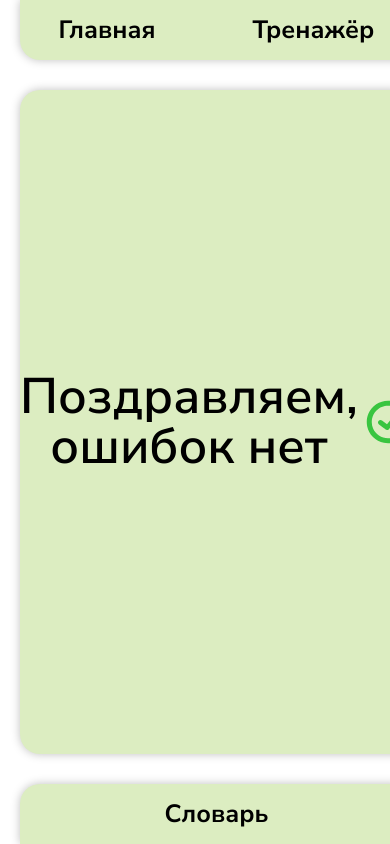
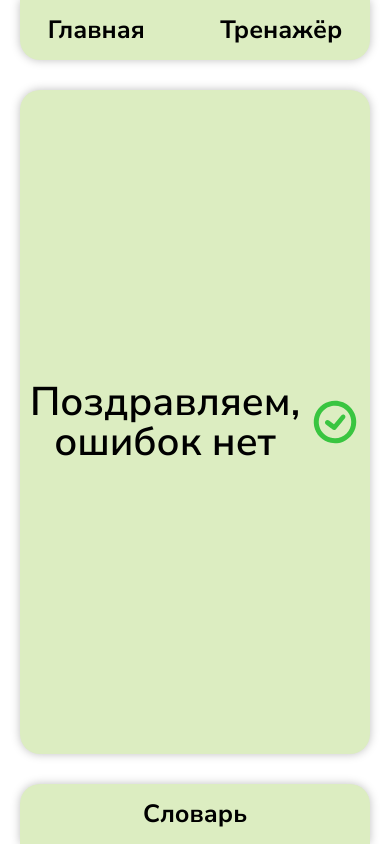
Before and after one commit to OfLORIAnO/schoolTraningPlatformForGoodPersonsAndMenWhoLoveHentai, a React (Vite) app: page /train/error in a window 390 px wide. Built offline with nearby package versions, Linux system fonts and the light colour scheme; the HTML template or start-up script is replaced by a standard one.

Commit message:
'styleAdaptiveFIx'

```diff
--- a/src/pages/Train/Error/Errors.module.scss
+++ b/src/pages/Train/Error/Errors.module.scss
@@ -43,13 +43,19 @@
     &__body {
         display: flex;
         align-items: center;
+        justify-content: center;
     }
     h1 {
         font-size: 50px;
+        @media (max-width: 800px) {
+            font-size: 40px;
+        }
     }
     img {
         height: 50px;
         width: 50px;
-        margin-left: 5px;
-    }
+        margin-right: 10px;
+        @media (max-width: 800px) {
+            margin-left: 0px;
+        }}
 }
--- a/src/pages/Train/Mechine/Mechine.module.scss
+++ b/src/pages/Train/Mechine/Mechine.module.scss
@@ -29,6 +29,9 @@
         background: rgba($color: $secondary, $alpha: 0);
         cursor: pointer;
         transition-duration: 0.3s;
+        @media (max-width: 800px) {
+            animation: hovver 1 0.5s;
+        }
         img {
             margin-top: 10px;
             justify-self: flex-start;
@@ -41,6 +44,9 @@
         &:hover {
             transition-duration: 0.3s;
             background: $secondary;
+            @media (max-width: 800px) {
+                background: inherit;
+            }
         }
     }
     & > *:first-child {
@@ -162,3 +168,14 @@
         }
     }
 }
+@keyframes hovver {
+    0% {
+        background-color: inherit;
+    }
+    50% {
+        background: $secondary;
+    }
+    100% {
+        background-color: inherit;
+    }
+}
```
